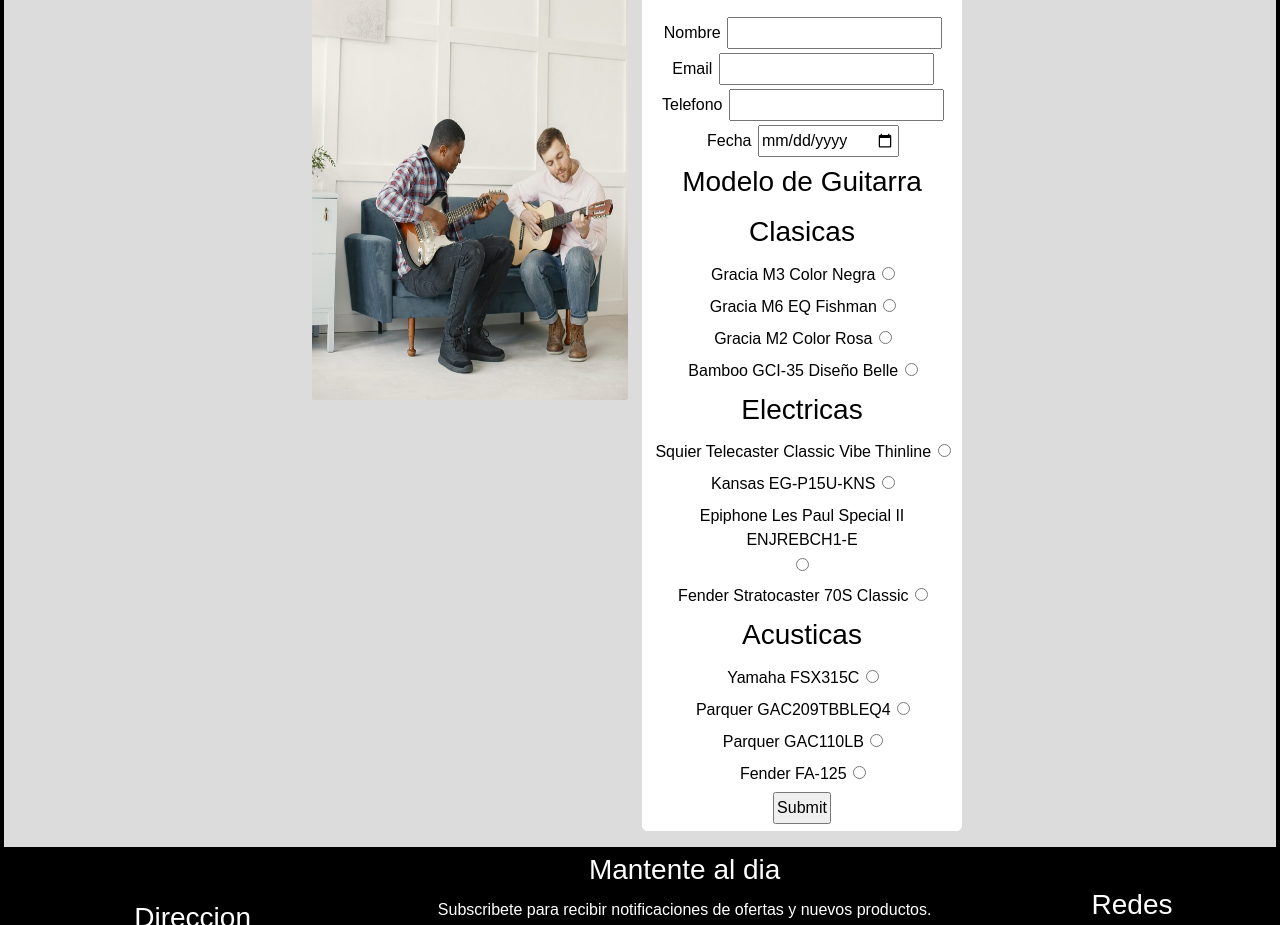
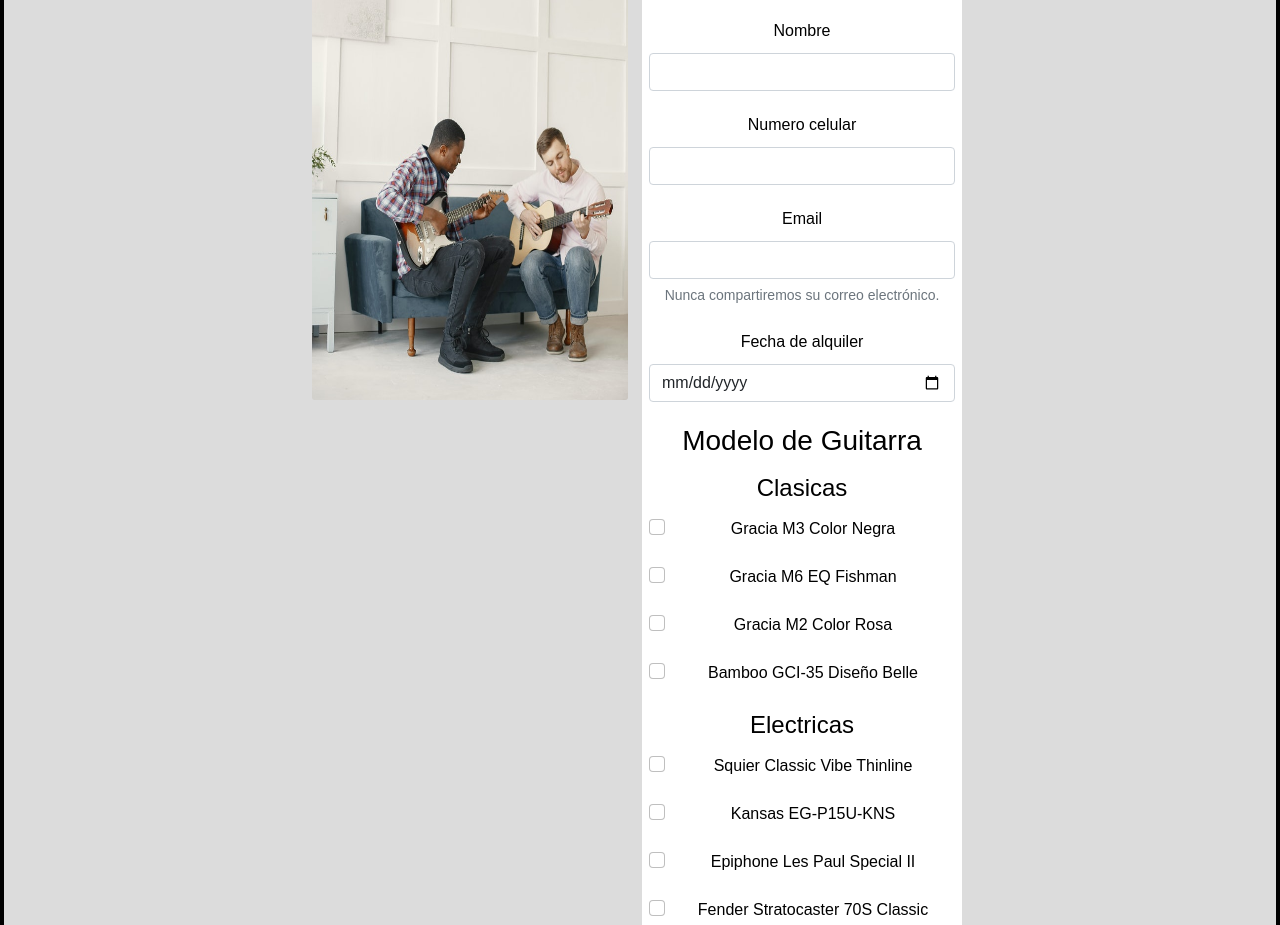
Before and after one commit to TomiiGimenez2712/easy-guitarras-gimenez, a plain HTML site: page pages/servicios.html in a window 1280 px wide. Shown: the part 394-1319 px from the top of the page. Drawn offline with nearby package versions, Linux system fonts and the light colour scheme; a web font is replaced by a local one.

Commit message:
servicios y footer

```diff
--- a/css/style.css
+++ b/css/style.css
@@ -223,8 +223,8 @@
     color: rgb(255, 174, 0);
 }
 footer section img{
-    width: 50px;
-    height: 50px;
+    width: 60px;
+    height: 60px;
     transition: 0.5s;
 }
 footer section img:hover{
@@ -249,7 +249,7 @@
     }
     .formulario{
     width: 320px;
-    height: 745px;
+    height: 610px;
     border: 1px solid white;
     margin: 10px;
     text-align: center;
@@ -351,12 +351,27 @@
         height: 600px;
         border: 1px transparent;
         border-radius: 5px;
+    }
+    .boton{
+        background-color: black;
+        color: white;
+    }
+    .boton:hover{
+        color: rgb(255, 174, 0);
 
     }
 
     /*------------main------------*/
 
     /*------------footer------------*/
+    .enviar{
+        background-color: gainsboro;
+        color: black;
+    }
+    .enviar:hover{
+        color: rgb(255, 174, 0);
+
+    }
 
 
     /*----------------Grids------------*/
--- a/pages/servicios.html
+++ b/pages/servicios.html
@@ -1,5 +1,6 @@
 <!DOCTYPE html>
 <html lang="en">
+
 <head>
     <meta charset="UTF-8">
     <meta http-equiv="X-UA-Compatible" content="IE=edge">
@@ -8,6 +9,7 @@
     <link rel="stylesheet" href="../css/style.css">
     <title>EasyGuitarras Servicios</title>
 </head>
+
 <body>
     <header>
         <nav class="navbar navbar-expand-lg navbar-dark ">
@@ -42,100 +44,94 @@
     </header>
     <main class="main">
         <section class="servicios">
-            <h1 class="titulos">Servicios</h1>
-
+            <h1 class="titulos">SERVICIOS</h1>
             <div class="form">
-
-                <div>  <img src="../img/Servicios.jpg" alt=""> </div>
+                <div> <img src="../img/Servicios.jpg" alt=""> </div>
                 <div class="datos">
-                    <h2>AQUILERES</h2>
+                    <h2>Alquileres</h2>
                     <p>Podes alquilar la guitarra que desees, podes ver el caratlogo aqui</p>
                     <a href="./productos.html">Catalogo</a>
                     <p>Los alquileres son por 7 dias a partir de la fecha seleccionada</p>
-                    <form action=""">
-                    <div>
-                        <label for="nombre">Nombre</label>
-                        <input type="text" name="nombre">
+                    <form>
+                        <div class="mb-3">
+                            <label for="exampleInputPassword1" class="form-label">Nombre</label>
+                            <input type="text" class="form-control" id="exampleInputPassword1">
+                        </div>
+                        <div class="mb-3">
+                            <label for="exampleInputPassword1" class="form-label">Numero celular</label>
+                            <input type="text" class="form-control" id="exampleInputPassword1">
+                        </div>
+                        <div class="mb-3">
+                            <label for="exampleInputEmail1" class="form-label">Email</label>
+                            <input type="email" class="form-control" id="exampleInputEmail1" aria-describedby="emailHelp">
+                            <div id="emailHelp" class="form-text">Nunca compartiremos su correo electrónico.</div>
+                        </div>
+                        <div class="mb-3">
+                            <label for="exampleInputPassword1" class="form-label">Fecha de alquiler</label>
+                            <input type="date" class="form-control" id="exampleInputPassword1">
                         </div>
                         <div>
-                        <label for="email">Email</label>
-                        <input type="email" name="email">
+                            <h3>Modelo de Guitarra</h3>
                         </div>
                         <div>
-                        <label for="telefono">Telefono</label>
-                        <input type="text" name="telefono">
-
+                            <h4>Clasicas</h4>
+                            <div class="mb-3 form-check">
+                                <input type="checkbox" class="form-check-input" id="exampleCheck1">
+                                <label class="form-check-label" for="exampleCheck1">Gracia M3 Color Negra</label>
+                            </div>
+                            <div class="mb-3 form-check">
+                                <input type="checkbox" class="form-check-input" id="exampleCheck1">
+                                <label class="form-check-label" for="exampleCheck1">Gracia M6 EQ Fishman</label>
+                            </div>
+                            <div class="mb-3 form-check">
+                                <input type="checkbox" class="form-check-input" id="exampleCheck1">
+                                <label class="form-check-label" for="exampleCheck1">Gracia M2 Color Rosa</label>
+                            </div>
+                            <div class="mb-3 form-check">
+                                <input type="checkbox" class="form-check-input" id="exampleCheck1">
+                                <label class="form-check-label" for="exampleCheck1">Bamboo GCI-35 Diseño Belle</label>
+                            </div>
                         </div>
                         <div>
-                        <label for="fecha">Fecha</label>
-                        <input type="date" name="fecha">
+                            <h4>Electricas</h4>
+                            <div class="mb-3 form-check">
+                                <input type="checkbox" class="form-check-input" id="exampleCheck1">
+                                <label class="form-check-label" for="exampleCheck1">Squier Classic Vibe Thinline</label>
                             </div>
-                    </form>
-                    <div>
-                        <h3>Modelo de Guitarra</h3>
-                        <form action="">
-
-                            <section>
-                                <h3>Clasicas</h3>
-                                <div>
-                                    <label for="clasica1">Gracia M3 Color Negra</label>
-                                    <input type="radio" name="clasica1">
+                            <div class="mb-3 form-check">
+                                <input type="checkbox" class="form-check-input" id="exampleCheck1">
+                                <label class="form-check-label" for="exampleCheck1">Kansas EG-P15U-KNS</label>
+                            </div>
+                            <div class="mb-3 form-check">
+                                <input type="checkbox" class="form-check-input" id="exampleCheck1">
+                                <label class="form-check-label" for="exampleCheck1">Epiphone Les Paul Special II</label>
+                            </div>
+                            <div class="mb-3 form-check">
+                                <input type="checkbox" class="form-check-input" id="exampleCheck1">
+                                <label class="form-check-label" for="exampleCheck1">Fender Stratocaster 70S Classic</label>
+                            </div>
                         </div>
                         <div>
-                                    <label for="clasica2">Gracia M6 EQ Fishman</label>
-                                    <input type="radio" name="clasica2">
+                            <h4>Acusticas</h4>
+                            <div class="mb-3 form-check">
+                                <input type="checkbox" class="form-check-input" id="exampleCheck1">
+                                <label class="form-check-label" for="exampleCheck1">Yamaha FSX315C</label>
                             </div>
-                                <div>
-                                    <label for="clasica3">Gracia M2 Color Rosa</label>
-                                    <input type="radio" name="clasica3">
+                            <div class="mb-3 form-check">
+                                <input type="checkbox" class="form-check-input" id="exampleCheck1">
+                                <label class="form-check-label" for="exampleCheck1">Parquer GAC209TBBLEQ4</label>
                             </div>
-                                <div>
-                                    <label for="clasica4">Bamboo GCI-35 Diseño Belle</label>
-                                    <input type="radio" name="clasica4">
+                            <div class="mb-3 form-check">
+                                <input type="checkbox" class="form-check-input" id="exampleCheck1">
+                                <label class="form-check-label" for="exampleCheck1">Parquer GAC110LB</label>
                             </div>
-                            </section>
+                            <div class="mb-3 form-check">
+                                <input type="checkbox" class="form-check-input" id="exampleCheck1">
+                                <label class="form-check-label" for="exampleCheck1">Fender FA-125</label>
+                            </div>
+                        </div>
 
-
-                            <section>
-                                <h3>Electricas</h3>
-                                <div>
-                                    <label for="electrica1">Squier Telecaster Classic Vibe Thinline</label>
-                                    <input type="radio" name="electrica1">
-                                </div>
-                                <div>
-                                    <label for="celectrica2">Kansas EG-P15U-KNS</label>
-                                    <input type="radio" name="electrica2">
-                                </div>
-                                <div>
-                                    <label for="electrica3">Epiphone Les Paul Special II ENJREBCH1-E</label>
-                                    <input type="radio" name="electrica3">
-                                </div>
-                                <div>
-                                    <label for="electrica4">Fender Stratocaster 70S Classic</label>
-                                    <input type="radio" name="electrica4">
-                                </div>
-                            </section>
-
-                            <section>
-                                <h3>Acusticas</h3>
-                                <div>
-                                    <label for="acustica1">Yamaha FSX315C</label>
-                                    <input type="radio" name="acustica1">
-                                </div>
-                                <div>
-                                    <label for="acustica2">Parquer GAC209TBBLEQ4</label>
-                                    <input type="radio" name="acustica2">
-                                </div>
-                                <div>
-                                    <label for="acustica3">Parquer GAC110LB</label>
-                                    <input type="radio" name="acustica3">
-                                </div>
-                                <div>
-                                    <label for="acustica4">Fender FA-125</label>
-                                    <input type="radio" name="acustica4">
-                                </div>
-                            </section>
-                            <input type="submit">
+                        <button type="submit" class="btn boton">Enviar</button>
                     </form>
                 </div>
             </div>
@@ -150,23 +146,23 @@
         <section>
             <h3>Mantente al dia</h3>
             <p>Subscribete para recibir notificaciones de ofertas y nuevos productos.</p>
-            <form action="">
             <div>
-                    <label for="email">Email</label>
-                    <input type="email" name="email">
+                <input class="form-control" type="email" placeholder="Email" aria-label="default input example">
+                <button type="submit" class="btn enviar mb-3">Subscribirse</button>
             </div>
-                <div>
-                    <input type="submit">
-                </div>
-            </form>
         </section>
         <section>
             <h3>Redes</h3>
-            <a href="https://www.instagram.com/fotos_guitarras/" target="_blank"><img src="../img/instagram.png" alt=""></a>
+            <a href="https://www.instagram.com/fotos_guitarras/" target="_blank"><img src="../img/instagram.png"
+                    alt=""></a>
             <a href="https://bit.ly/3unkfg7" target="_blank"><img src="../img/whatsapp.png" alt="" t></a>
-            <a href="https://www.facebook.com/Guitarras-57264781523" target="_blank"><img src="../img/facebook.png" alt="" t></a>
+            <a href="https://www.facebook.com/Guitarras-57264781523" target="_blank"><img src="../img/facebook.png"
+                    alt="" t></a>
         </section>
     </footer>
-    <script src="https://cdn.jsdelivr.net/npm/bootstrap@5.0.2/dist/js/bootstrap.bundle.min.js" integrity="sha384-MrcW6ZMFYlzcLA8Nl+NtUVF0sA7MsXsP1UyJoMp4YLEuNSfAP+JcXn/tWtIaxVXM" crossorigin="anonymous"></script>
+    <script src="https://cdn.jsdelivr.net/npm/bootstrap@5.0.2/dist/js/bootstrap.bundle.min.js"
+        integrity="sha384-MrcW6ZMFYlzcLA8Nl+NtUVF0sA7MsXsP1UyJoMp4YLEuNSfAP+JcXn/tWtIaxVXM"
+        crossorigin="anonymous"></script>
 </body>
+
 </html>
```
Also changed, not shown: index.html (+7 -10 lines), pages/contacto.html (+26 -19 lines), pages/nosotros.html (+4 -9 lines), pages/productos.html (+5 -11 lines). Lines whose indentation alone changed are shown as unchanged.
